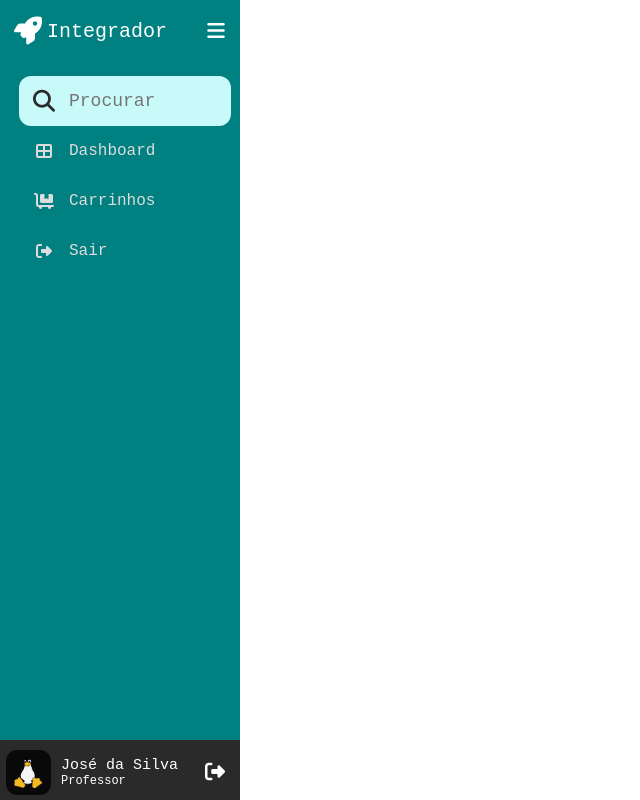
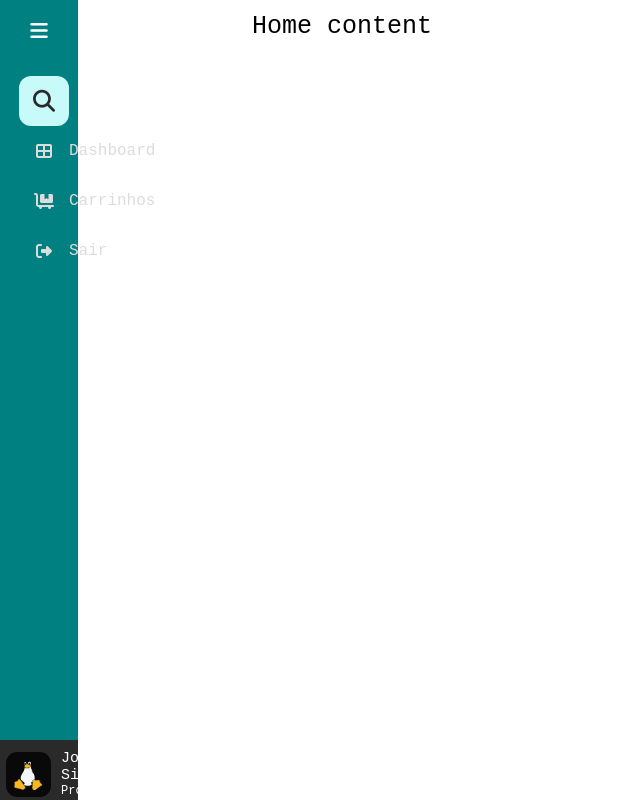
Before and after one commit to JoseWRPereira/integrador, a Flask app: page / in a window 1280 px wide. Shown: the whole page, without its empty margins (0-640 px from the left). Run offline with Flask 2, Linux system fonts and the light colour scheme; some libraries are stand-ins or nearby versions.

Commit message:
Add script btn sidebar. in progress...

```diff
--- a/static/css/style.css
+++ b/static/css/style.css
@@ -40,9 +40,15 @@ body
     top: 0;
     left: 0;
     height: 100%;
-    width: 240px;
+    width: 78px;
     background: var(--cor3);
     padding: 6px 14px;
+    transition: all 0.5s ease;
+}
+
+.sidebar.active
+{
+    width: 240px;
 }
 
 .sidebar .logo_content .logo
@@ -52,6 +58,14 @@ body
     height: 50px;
     width: 100%;
     align-items: center;
+    opacity: 0;
+    pointer-events: none;
+}
+
+.sidebar.active .logo_content .logo
+{
+    opacity: 1;
+    pointer-events: none;
 }
 
 .logo_content .logo i
@@ -71,7 +85,7 @@ body
 {
     position: absolute;
     color: var(--cor1);
-    left: 90%;
+    left: 50%;
     top: 6px;
     font-size: 20px;
     height: 50px;
@@ -80,7 +94,10 @@ body
     line-height: 50px;
     transform: translateX(-50%);
 }
-
+.sidebar.active #btn
+{
+    left: 90%;
+}
 .sidebar ul
 {
     margin-top: 20px;
@@ -95,6 +112,38 @@ body
     list-style: none;
     line-height: 50px;
 }
+
+.sidebar ul li .tooltip
+{
+    position: absolute;
+    left: 122px;
+    top: 0;
+    transform: translateY(-50%);
+    border-radius: 6px;
+    height: 35px;
+    width: 122px;
+    background: var(--cor13);
+    line-height: 35px;
+    text-align: center;
+    box-shadow: 0 5px 10px rgba(0,0,0,0.2);
+    transition: 0s;
+    opacity: 0;
+    pointer-events: none;
+    display: block;
+}
+.sidebar.active ul li .tooltip
+{
+    display: none;
+}
+
+
+.sidebar ul li:hover .tooltip
+{
+    transition: all 0.5s ease;
+    opacity: 1;
+    top: 50%;
+}
+
 .sidebar ul li input
 {
     position: absolute;
@@ -116,7 +165,15 @@ body
     z-index: 99;
     color: var(--cor10);
     font-size: 22px;
+    transition: all 0.5 sease;
 }
+
+.sidebar ul li .fa-magnifying-glass:hover
+{
+    background: var(--cor10);
+    color: var(--cor0);
+}
+
 .sidebar ul li a
 {
     color: var(--cor11);
@@ -202,3 +259,22 @@ body
     font-size: 20px;
     border-radius: 12px;
 }
+
+
+
+
+.home_content
+{
+    position: absolute;
+    height: 100%;
+    width: calc(100% - 240px);
+    left: 240px;
+}
+
+.home_content .text
+{
+    font-size: 25px;
+    font-weight: 500;
+    color: var(--cor0);
+    margin: 12px;
+}
--- a/templates/base.html
+++ b/templates/base.html
@@ -27,27 +27,27 @@
                     <li>
                         <i class="fa-solid fa-magnifying-glass"></i>
                         <input type="text" placeholder="Procurar">
-                        <!-- <span class="tooltip">Dashboard</span> -->
+                        <span class="tooltip">Procurar</span>
                     </li>
                     <li>
                         <a href="#">
                             <i class="fa-solid fa-table-cells-large"></i>                            <span class="links_name">Dashboard</span>
                         </a>
-                        <!-- <span class="tooltip">Dashboard</span> -->
+                        <span class="tooltip">Dashboard</span>
                     </li>
                     <li>
                         <a href="#">
                             <i class="fa-solid fa-cart-flatbed"></i>
                             <span class="links_name">Carrinhos</span>
                         </a>
-                        <!-- <span class="tooltip">Dashboard</span> -->
+                        <span class="tooltip">Carrinhos</span>
                     </li>
                     <li>
                         <a href="#">
                             <i class="fa-solid fa-right-from-bracket"></i>
                             <span class="links_name">Sair</span>
                         </a>
-                        <!-- <span class="tooltip">Dashboard</span> -->
+                        <span class="tooltip">Sair</span>
                     </li>
                 </ul>
                 <div class="profile_content">
@@ -66,7 +66,20 @@
             <div class="home_content">
                 <div class="text">Home content</div>
             </div>
+            <script>
+                let btn = document.querySelector("#btn");
+                let sidebar = document.querySelector(".sidebar");
+                let searchBtn = document.querySelector(".fa-magnifying-glass");
 
+                btn.onclick = function()
+                {
+                    sidebar.classList.toggle("active");
+                }
+                searchBtn.onclick = function()
+                {
+                    sidebar.classList.toggle("active");
+                }
+            </script>
         </body>
 
         <footer>
```
